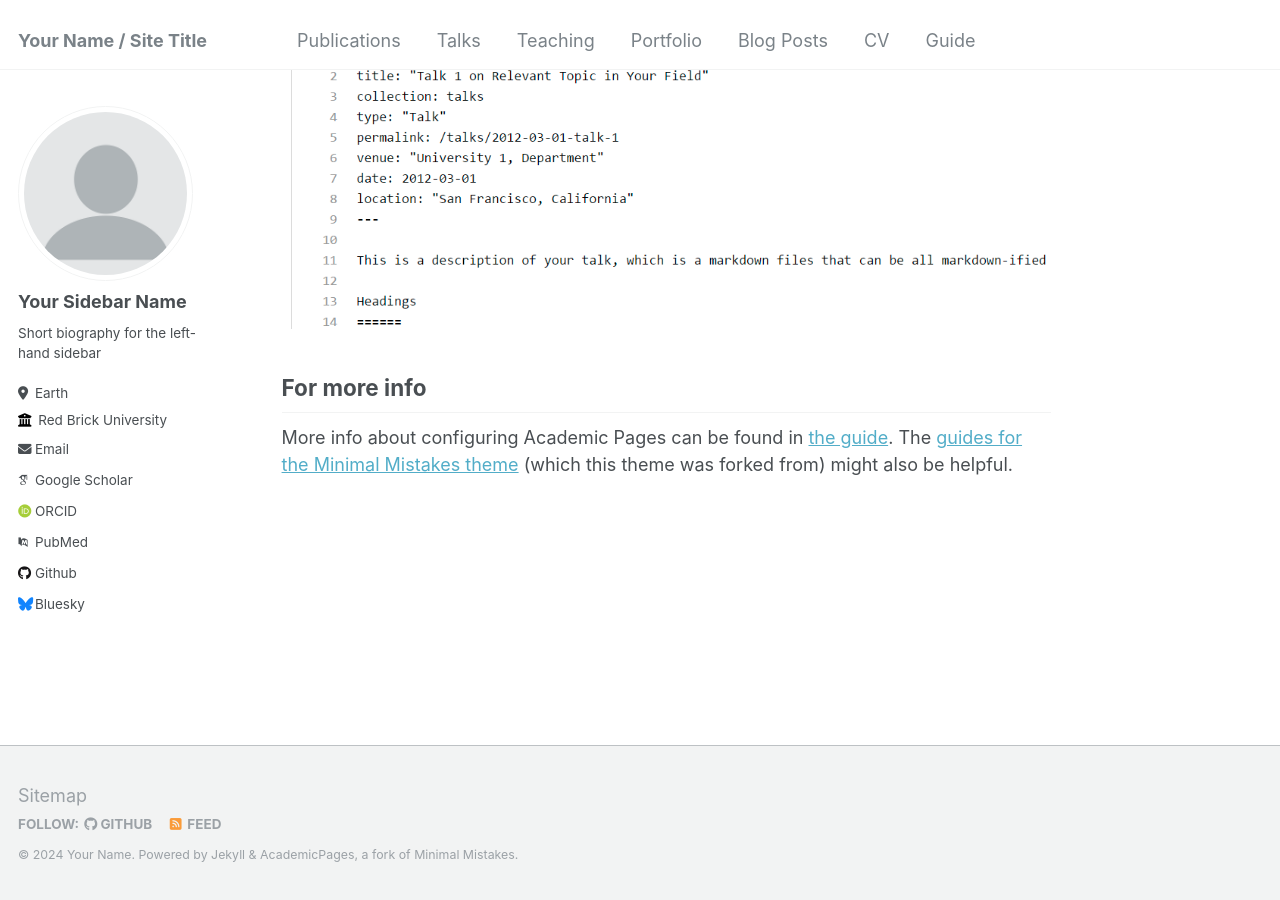
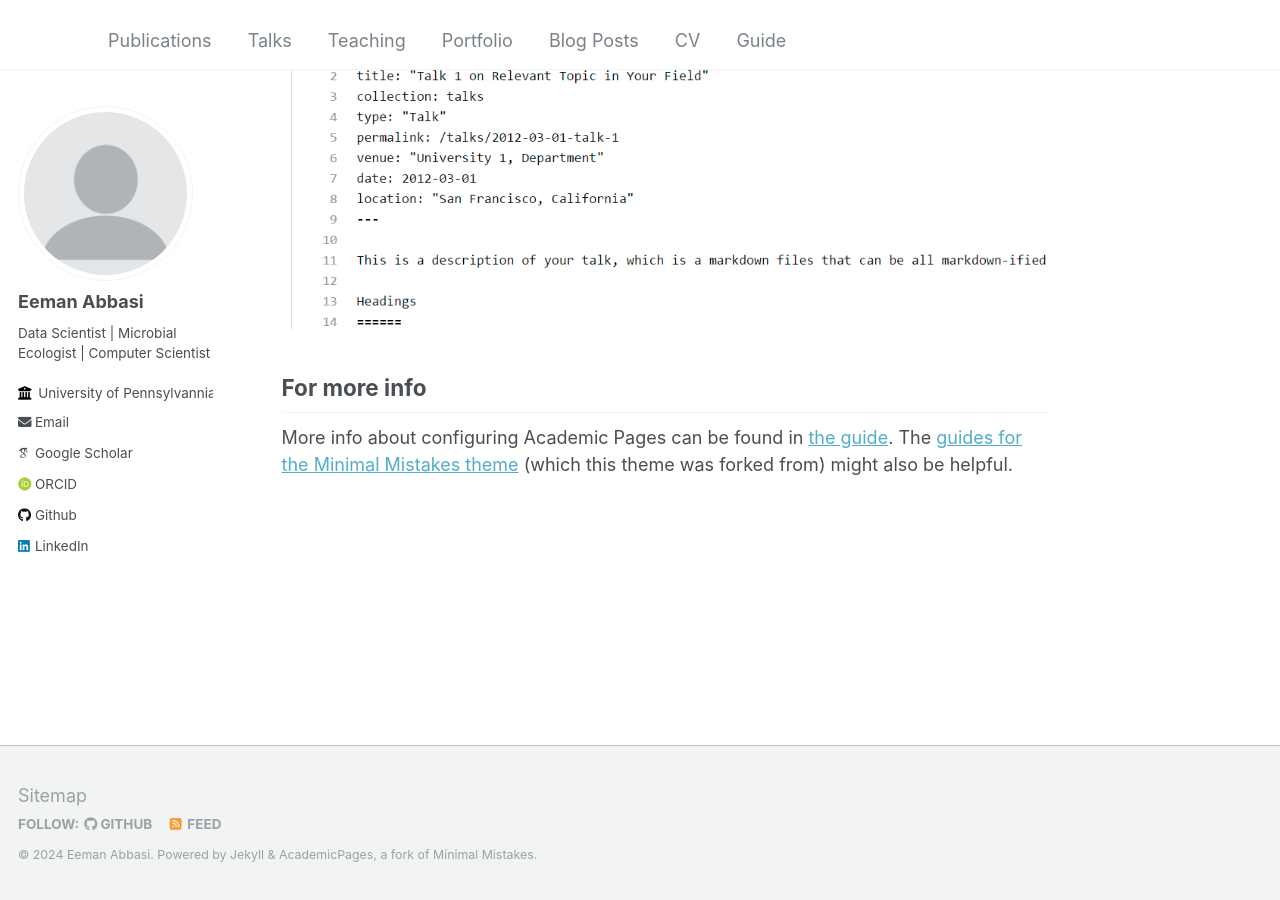
Before and after one commit to EemanAbbasi/eemanabbasi, a Jekyll site: the page built from _pages/about.md, in a window 1280 px wide and 900 px high, scrolled down 2660 px. Built offline with Jekyll 4.4.1, drawn with Linux system fonts in a browser that asks for light colours; some web fonts are replaced.

Commit message:
Update _config.yml

```diff
--- a/_config.yml
+++ b/_config.yml
@@ -8,13 +8,13 @@
 
 # Basic Site Settings
 locale                   : "en-US"
-title                    : "Your Name / Site Title"
+title                    : ""
 title_separator          : "-"
-name                     : &name "Your Name"
-description              : &description "personal description"
+name                     : &name "Eeman Abbasi"
+description              : &description "Data Scientist | Microbial Ecologist | Computer Scientist"
 url                      : https://academicpages.github.io # the base hostname & protocol for your site e.g. "https://mmistakes.github.io"
 baseurl                  : "" # the subpath of your site, e.g. "/blog"
-repository               : "academicpages/academicpages.github.io"
+repository               : "eemanabbasi"
 
 # Site Author - The following control what appear as part of the author content on the side bar.
 #               If a field is blank the icon and link will not appear, otherwise it will be shown.
@@ -22,33 +22,33 @@ repository               : "academicpages/academicpages.github.io"
 author:
   # Biographic information
   avatar           : "profile.png"
-  name             : "Your Sidebar Name"
+  name             : "Eeman Abbasi"
   pronouns         : # example: "she/her"
-  bio              : "Short biography for the left-hand sidebar"
-  location         : "Earth"
-  employer         : "Red Brick University"
+  bio              : "Data Scientist | Microbial Ecologist | Computer Scientist"
+  location         : #"Earth"
+  employer         : "University of Pennsylvannia"
   uri              : # URL
-  email            : "none@example.org"
+  email            : "eabbasi@sas.upenn.edu"
 
   # Academic websites
   arxiv            : # URL - Update with the correct link to your profile
-  googlescholar    : "https://scholar.google.com/citations?user=PS_CX0AAAAAJ"
+  googlescholar    : "https://scholar.google.com/citations?user=mVMb4V0AAAAJ&hl=en"
   impactstory      : # URL
-  orcid            : "http://orcid.org/yourorcidurl"
+  orcid            : "https://orcid.org/0000-0002-6333-3801"
   semantic         : # URL
-  pubmed           : "https://www.ncbi.nlm.nih.gov/pubmed/?term=john+snow"
+  pubmed           : #"https://www.ncbi.nlm.nih.gov/pubmed/?term=john+snow"
   researchgate     : # URL
 
   # Repositories and software development
   bitbucket        : # Username - Update with your username on the site
   codepen          : # Username
   dribbble         : # Username
-  github           : "academicpages"
+  github           : "eemanabbasi"
   kaggle           : # Username
   stackoverflow    : # User number or user number and name (i.e., use "1" or "1/jeff-atwood")
 
   # Social media
-  bluesky          : "bsky.app" # Replace this with you Bluesky username
+  bluesky          : #"bsky.app" # Replace this with you Bluesky username
   facebook         : # Username
   flickr           : # Username
   foursquare       : # Username
@@ -57,7 +57,7 @@ author:
   keybase          : # Username
   instagram        : # Username
   lastfm           : # Username
-  linkedin         : # Username
+  linkedin         : "https://www.linkedin.com/in/eeman-a-517b2a127/"
   mastodon         : # URL
   medium           : # URL
   pinterest        : # Username
```
